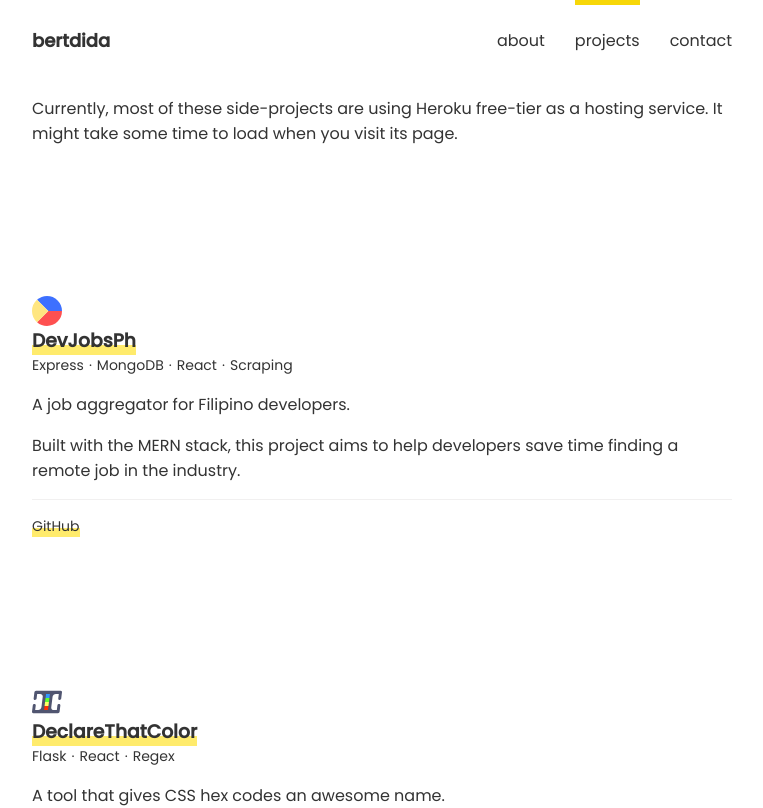
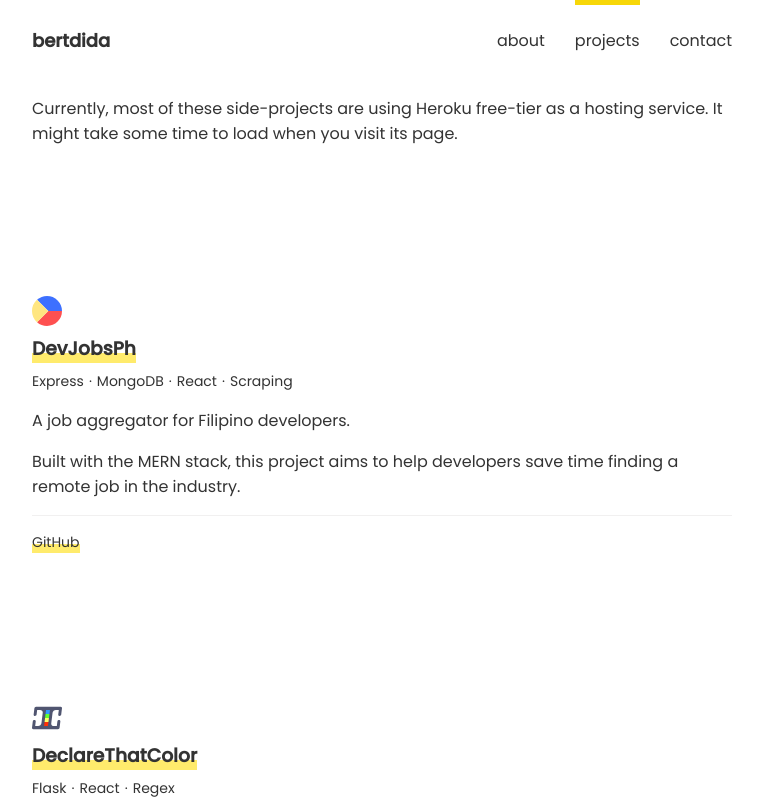
Before and after one commit to bertdida/bertdida.github.io, a React (Create React App) app: page /projects in a window 1280 px wide. Shown: the top 808 px of the page, without its empty margins (258-1021 px from the left). Built offline with nearby package versions, Linux system fonts and the light colour scheme.

Commit message:
Fix project title margins

```diff
--- a/src/pages/projects/Projects.js
+++ b/src/pages/projects/Projects.js
@@ -36,7 +36,7 @@
     <div className="project">
       <div className="project__logo">{logo}</div>
 
-      {title}
+      <div className="project__title">{title}</div>
       <HorizontalList items={tags} />
 
       {description}
--- a/src/pages/projects/Projects.scss
+++ b/src/pages/projects/Projects.scss
@@ -11,7 +11,7 @@
 }
 
 .project {
-  h3 {
+  &__title {
     margin: 8px 0;
   }
 
```
